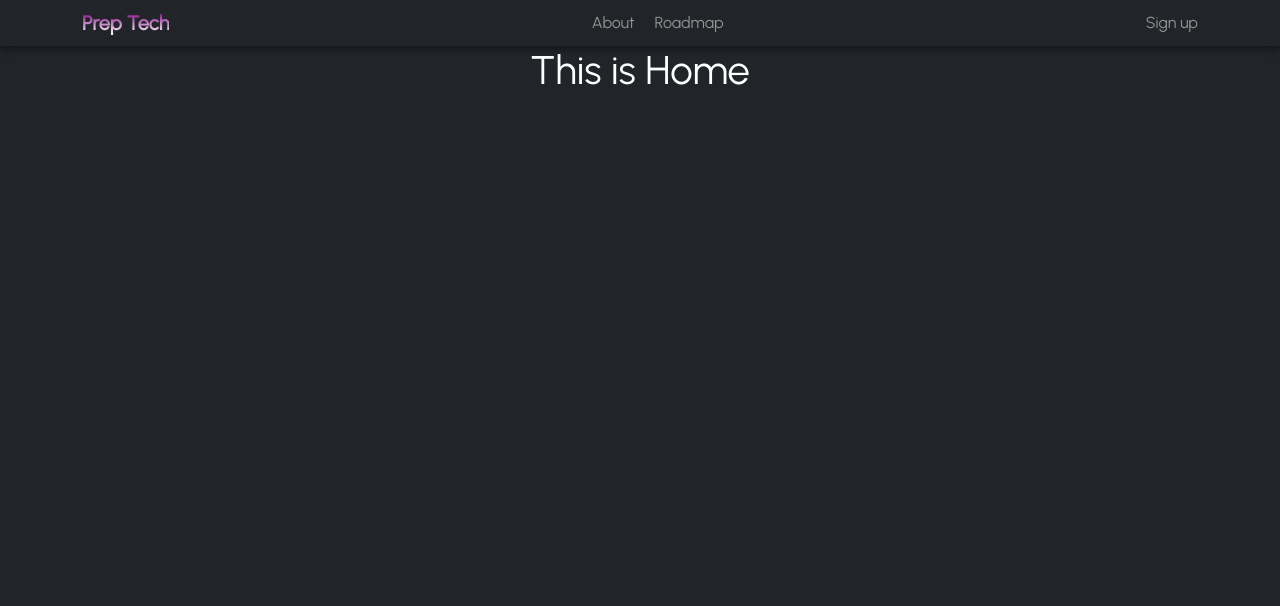
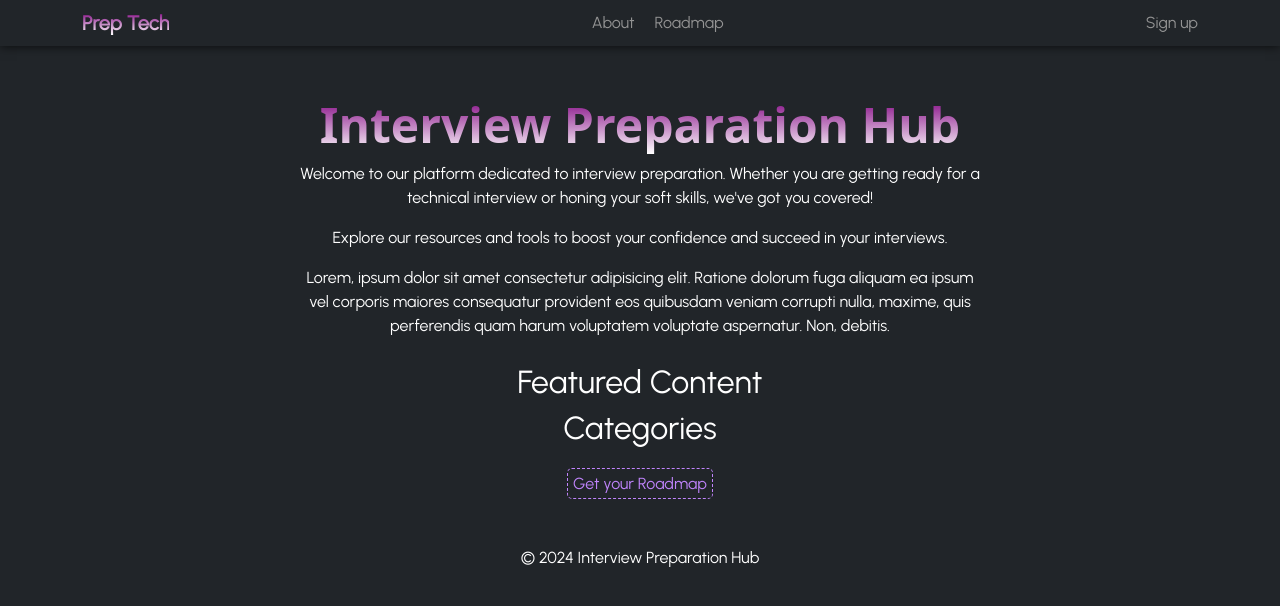
Before and after one commit to AkashDholakiya/Prep-Tech, a React (Create React App) app in the folder Client/: page / in a window 1280 px wide. Shown: the top 606 px of the page. Built offline with nearby package versions, Linux system fonts and the light colour scheme.

Commit message:
Home Changes

```diff
--- /dev/null
+++ b/Client/src/css/home.css
@@ -0,0 +1,42 @@
+.home{
+    padding-left: 300px;
+    padding-right: 300px;
+}
+.discolight{
+    text-decoration: none;
+    color: #c084fc;
+    border: 1px dashed #c084fc;
+    border-radius: 5px;
+    padding: 5px;
+    width: 300px;
+    margin-top: 50px;
+}
+.discolight:hover{
+    color: aliceblue;
+    border: 1px dashed aliceblue;
+}
+header{
+    display: flex;
+    flex-direction: column;
+    align-items: center;
+    justify-content: center;
+}
+footer{
+    display: flex;
+    flex-direction: column;
+    align-items: center;
+    margin-top: 50px;
+    justify-content: center;
+}
+section{
+    margin-bottom: 25px;
+}
+h1{
+    margin-top: 50px;
+    font-weight: 900;
+    font-size: 48px;
+    font-family: system-ui, -apple-system, BlinkMacSystemFont, 'Segoe UI', Roboto, Oxygen, Ubuntu, Cantarell, 'Open Sans', 'Helvetica Neue', sans-serif;
+    background: linear-gradient(to bottom, purple,white);
+    background-clip: text;
+    color: transparent;
+}
--- a/Client/src/routes/Home.jsx
+++ b/Client/src/routes/Home.jsx
@@ -1,11 +1,33 @@
-import React from 'react'
+// Home.js
+
+import React from 'react';
+import '../css/home.css'
 
 const Home = () => {
   return (
-    <div>
-      <h1>This is Home</h1>
+    <div className='home'>
+      <header>
+        <h1>Interview Preparation Hub</h1>
+      </header>
+      <section>
+        <p>Welcome to our platform dedicated to interview preparation. Whether you are getting ready for a technical interview or honing your soft skills, we've got you covered!</p>
+        <p>Explore our resources and tools to boost your confidence and succeed in your interviews.</p>
+        <p>Lorem, ipsum dolor sit amet consectetur adipisicing elit. Ratione dolorum fuga aliquam ea ipsum vel corporis maiores consequatur provident eos quibusdam veniam corrupti nulla, maxime, quis perferendis quam harum voluptatem voluptate aspernatur. Non, debitis.</p>
+      </section>
+      <section>
+        <h2>Featured Content</h2>
+        <h2>Categories</h2>
+        {/* Add links or components for featured content */}
+      </section>
+      <a href='/About' className='discolight'>
+          Get your Roadmap
+        </a>
+
+      <footer>
+        <p>&copy; 2024 Interview Preparation Hub</p>
+      </footer>
     </div>
-  )
-}
+  );
+};
 
-export default Home
+export default Home;
```
Also changed, not shown: Client/src/Component/Hero.jsx (added, +36 -0 lines), Client/src/Component/hero.css (added, +18 -0 lines), Client/src/jsons/hero-links.js (added, +25 -0 lines).
